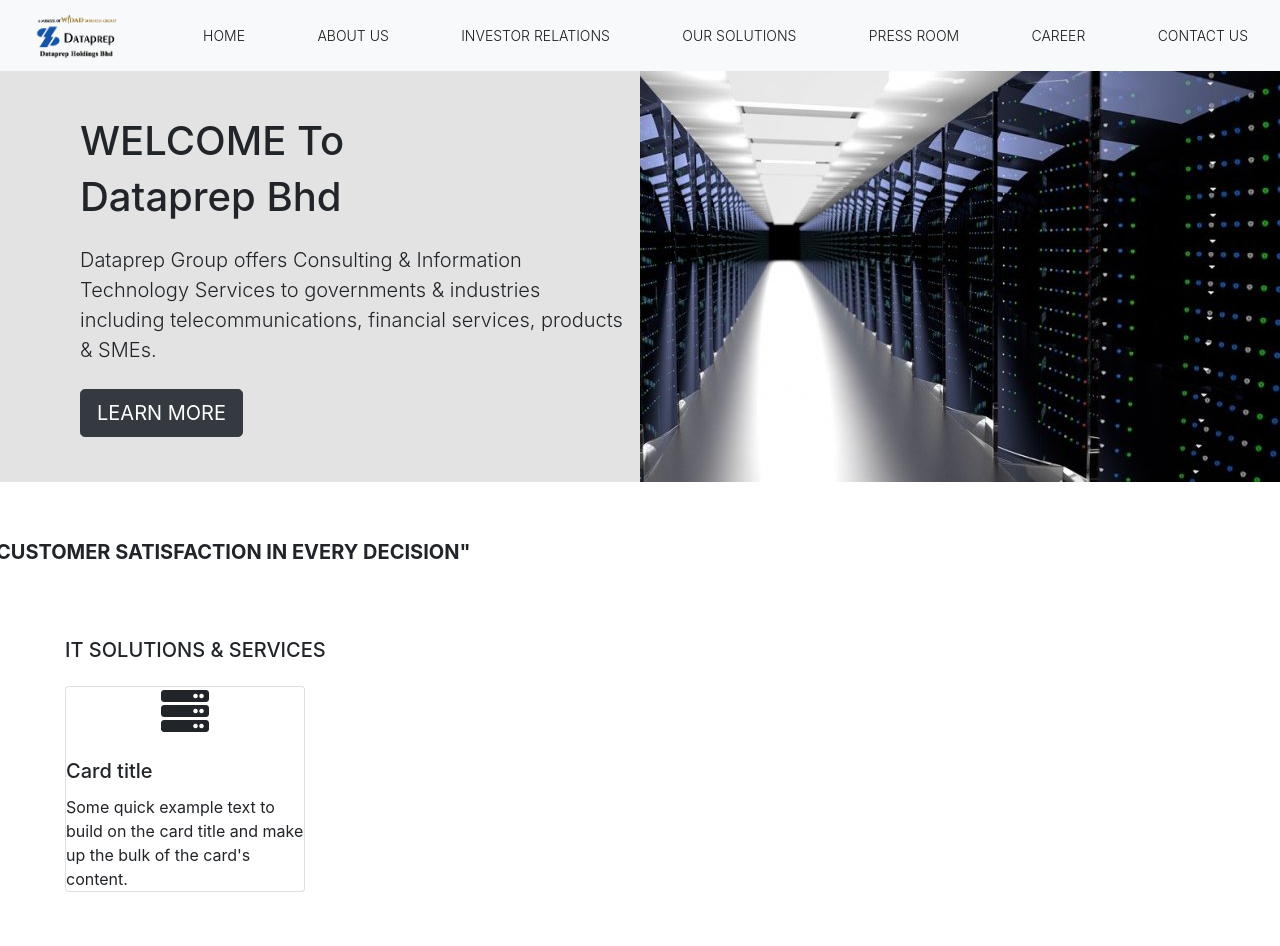
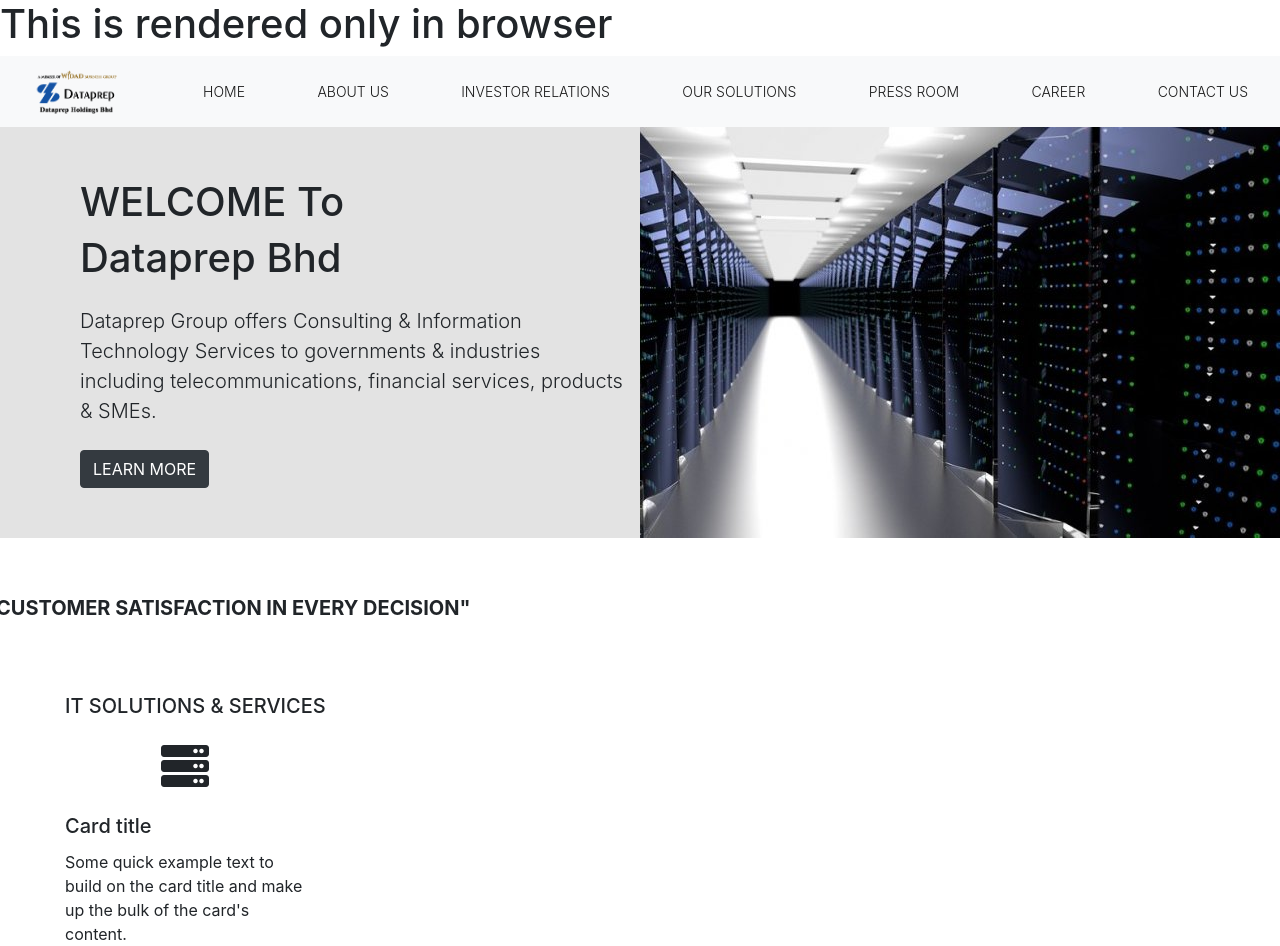
Before and after one commit to nursyahmah/dataprep-portal-prototype, a Next.js app: page / in a window 1280 px wide. Shown: the top 946 px of the page. Before the commit the page ends 892 px from the top, so only its background shows below. Built offline with nearby package versions, Linux system fonts and the light colour scheme.

Commit message:
detect device

```diff
--- a/package.json
+++ b/package.json
@@ -16,6 +16,7 @@
     "next": "^10.0.7",
     "react": "^17.0.1",
     "react-bootstrap": "^1.5.0",
+    "react-device-detect": "^1.15.0",
     "react-dom": "^17.0.1"
   }
 }
--- a/pages/index.js
+++ b/pages/index.js
@@ -1,6 +1,8 @@
+import { BrowserView, MobileView, isBrowser, isMobile } from "react-device-detect";
 import Head from 'next/head';
 import React, { useState, useEffect } from 'react';
 import 'bootstrap/dist/css/bootstrap.min.css';
+
 
 
 
@@ -11,13 +13,14 @@
     <Head>
       <title>Dataprep Holdings Bhd</title>
       <link rel="icon" href="/favicon.ico" />
-      <link href="https://cdn.jsdelivr.net/npm/bootstrap@5.0.0-beta2/dist/css/bootstrap.min.css" rel="stylesheet" integrity="sha384-BmbxuPwQa2lc/FVzBcNJ7UAyJxM6wuqIj61tLrc4wSX0szH/Ev+nYRRuWlolflfl" crossorigin="anonymous" />
+      <link href="https://cdn.jsdelivr.net/npm/bootstrap@5.0.0-beta2/dist/css/bootstrap.min.css" rel="stylesheet" integrity="sha384-BmbxuPwQa2lc/FVzBcNJ7UAyJxM6wuqIj61tLrc4wSX0szH/Ev+nYRRuWlolflfl" crossOrigin="anonymous" />
       <link href="https://cdnjs.cloudflare.com/ajax/libs/font-awesome/5.15.2/css/all.min.css" rel="stylesheet"/>
       <link href="https://fonts.googleapis.com/css?family=Lato:300,400,400italic,600,700|Raleway:300,400,500,600,700|Crete+Round:400italic" rel="stylesheet" type="text/css"/>
-      <script src="https://cdn.jsdelivr.net/npm/bootstrap@5.0.0-beta2/dist/js/bootstrap.bundle.min.js" integrity="sha384-b5kHyXgcpbZJO/tY9Ul7kGkf1S0CWuKcCD38l8YkeH8z8QjE0GmW1gYU5S9FOnJ0" crossorigin="anonymous" ></script>
+      <script src="https://cdn.jsdelivr.net/npm/bootstrap@5.0.0-beta2/dist/js/bootstrap.bundle.min.js" integrity="sha384-b5kHyXgcpbZJO/tY9Ul7kGkf1S0CWuKcCD38l8YkeH8z8QjE0GmW1gYU5S9FOnJ0" crossOrigin="anonymous" ></script>
       <meta name="viewport" content="width=device-width, initial-scale=1" ></meta>
     </Head>
-
+    <BrowserView>
+    <h1> This is rendered only in browser </h1>
     <nav className="navbar navbar-light bg-light">
       <div className="container-fluid p-0">
         <a className="navbar-brand">
@@ -51,7 +54,7 @@
             <h2 className="welcome">WELCOME To </h2>
             <h2 className="mb-4 welcome">Dataprep Bhd</h2>
             <p style={{fontSize:20, fontWeight:300}}>Dataprep Group offers Consulting & Information Technology Services to governments & industries including telecommunications, financial services, products & SMEs.</p>
-            <a href="" className="btn btn-lg btn-dark mt-2">LEARN MORE</a>
+            <a href="" className="btn btn-dark mt-2">LEARN MORE</a>
         </div>
         <img src="/images/server-room.jpg" alt="server-room" className="col p-0"/>
     </div>
@@ -64,7 +67,7 @@
     </div>
 
     <div className="row" style={{paddingLeft:"80px"}}>
-      <div className="card p-0" style={{width: "15rem"}}>
+      <div className="card p-0 border-0" style={{width: "15rem"}}>
         <div className="card-img-top d-flex justify-content-center pb-4">
           <i className="fas fa-server fa-3x"></i>
         </div>
@@ -74,6 +77,12 @@
         </div>
       </div>
     </div>
+    </BrowserView>
+    <MobileView>
+        <h1> This is rendered only on mobile </h1>
+
+    </MobileView>
+
     <style jsx>{`
     .welcome{
       font-size: 40px;
@@ -110,5 +119,4 @@
 );
 }
 
-
 export default Home
```
Also changed, not shown: 1 other file (tests, documents, lock files or other folders).
